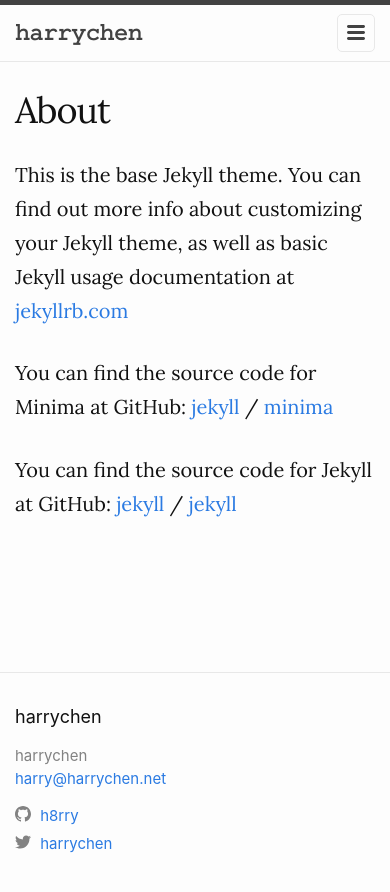
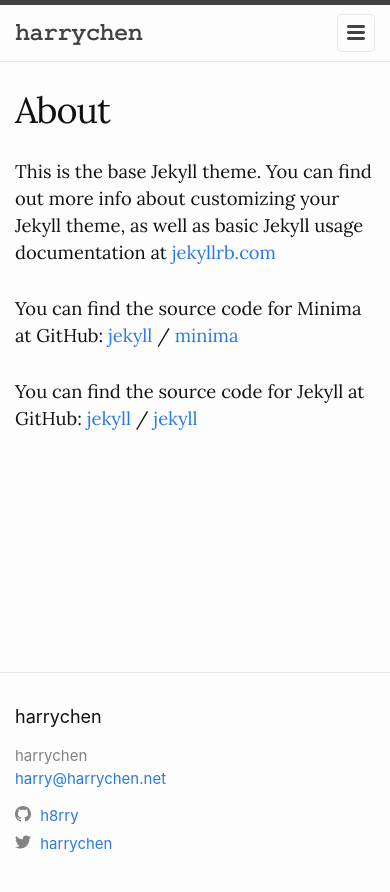
Before and after one commit to h8rry/harrychen.net, a Jekyll site: the page built from about.md, in a window 390 px wide. Shown: the top 892 px of the page. Built offline with Jekyll 4.4.1, drawn with Linux system fonts in a browser that asks for light colours.

Commit message:
Add font size for posts on mobile

```diff
--- a/_sass/minima/_layout.scss
+++ b/_sass/minima/_layout.scss
@@ -232,7 +232,6 @@
 
 .post-content {
   font-family: Lora,Georgia,Cambria,"Times New Roman",Times,serif;
-
   p {
     font-weight: 400;
     font-size: 20px;
@@ -241,7 +240,11 @@
     text-rendering: optimizeLegibility;
     margin-block-end: 29px !important;
     margin-bottom: 29px !important;
-    // margin-bottom: $spacing-unit;
+
+    @include media-query($on-palm) {
+      @include relative-font-size(1.15);
+      line-height: 27px;
+    }
   }
 
   h2 {
```
